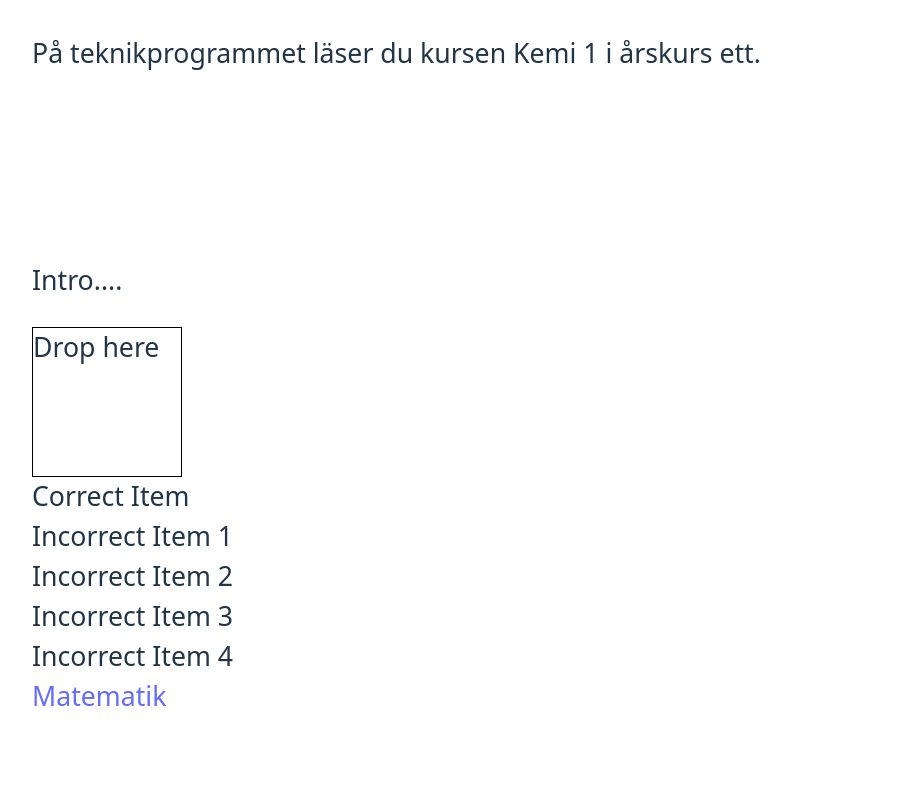
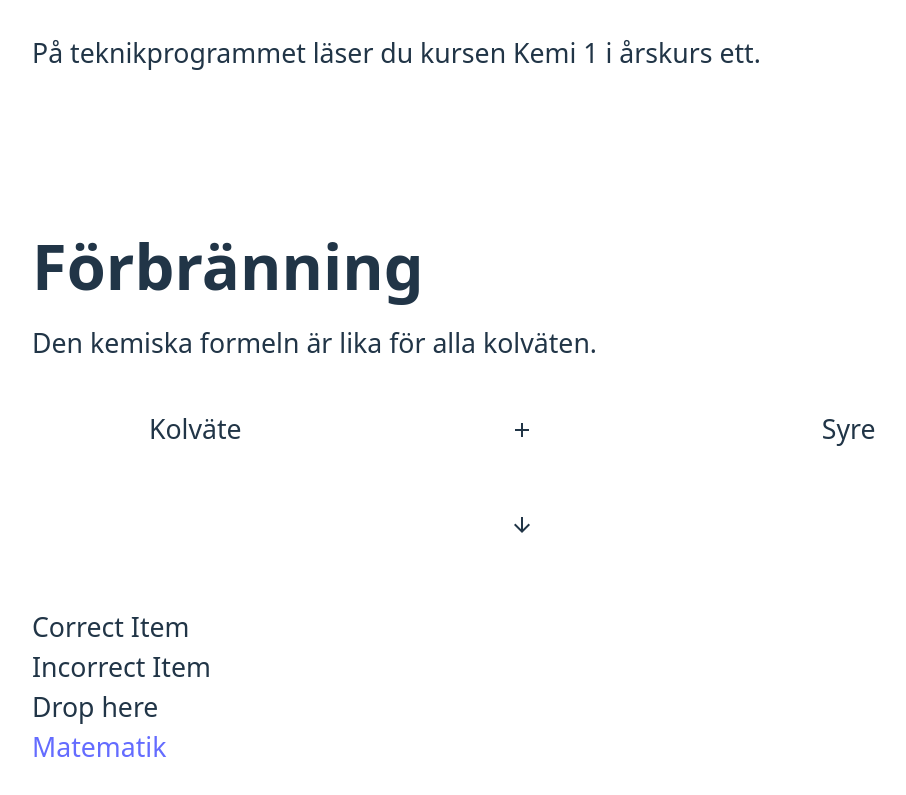
Before and after one commit to jensadev/skola, a React (Vite) app: page /kemi in a window 1280 px wide. Shown: the part 281-1076 px from the top of the page, without its empty margins (118-1024 px from the left). Built offline with nearby package versions, Linux system fonts and the light colour scheme.

Commit message:
🚧 drag no work

```diff
--- a/src/Kemi.tsx
+++ b/src/Kemi.tsx
@@ -2,66 +2,84 @@ import { Link } from "react-router-dom";
 import { useState } from "react";
 
 function Kemi() {
-  const [answer, setAnswer] = useState(null);
+  const [answer, setAnswer] = useState("");
+  const [dragId, setDragId] = useState(null);
 
-  const handleDragStart = (event, id) => {
-    event.dataTransfer.setData('id', id);
+  const handleTouchMove = (event) => {
+    event.preventDefault(); // Prevent scrolling when touching an element
   };
 
-  const handleDrop = (event) => {
-    const id = event.dataTransfer.getData('id');
-    if (id === 'correct-item') {
-      setAnswer('correct');
-    } else {
-      setAnswer('incorrect');
-    }
+  const handleDragStart = (id) => {
+    setDragId(id);
   };
 
-  const handleDragOver = (event) => {
-    event.preventDefault();
+  const handleDrop = (id) => {
+    if (id === 'correct-item') {
+      // Handle correct answer
+    } else {
+      // Handle incorrect answer
+    }
   };
 
   return (
     <main className="wrapper">
       <header className="hero region flow">
         <div className="intro">
-          Snyggt jobbat, nu är det dax för
+          Snyggt jobbat, nu är det dags för
         </div>
         <h1>Kemi</h1>
         <p>På teknikprogrammet läser du kursen Kemi 1 i årskurs ett.</p>
       </header>
       <section className="region flow">
-        <h2></h2>
-        <p>Intro....</p>
-        <div className="drag">
-          <div
-            id="dropzone"
-            onDrop={handleDrop}
-            onDragOver={handleDragOver}
-            style={{ height: '150px', width: '150px', border: '1px solid black' }}
-          >
-            Drop here
+        <h2>Förbränning</h2>
+        <p>Den kemiska formeln är lika för alla kolväten.</p>
+        <div className="kemi">
+          <div className="box">
+            Kolväte
           </div>
-
+          <div className="box">
+            <span className="material-symbols-outlined">
+              add
+            </span>
+          </div>
+          <div className="box">
+            Syre
+          </div>
+        </div>
+        <div className="center-bounce region">
+          <span className="material-symbols-outlined">
+            arrow_downward
+          </span>
+        </div>
+        <div>
       <div
         id="correct-item"
         draggable
-            onDragStart={(event) => handleDragStart(event, 'correct-item')}
+        onDragStart={() => handleDragStart('correct-item')}
+        onTouchStart={() => handleDragStart('correct-item')}
+        onTouchMove={handleTouchMove}
       >
         Correct Item
       </div>
 
-          {Array.from({ length: 4 }, (_, i) => i + 1).map((i) => (
       <div
-              id={`incorrect-item-${i}`}
+        id="incorrect-item-1"
         draggable
-              onDragStart={(event) => handleDragStart(event, `incorrect-item-${i}`)}
+        onDragStart={() => handleDragStart('incorrect-item-1')}
+        onTouchStart={() => handleDragStart('incorrect-item-1')}
+        onTouchMove={handleTouchMove}
       >
-              Incorrect Item {i}
+        Incorrect Item
       </div>
-          ))}
 
-          {answer && <p>The answer is {answer}</p>}
+      <div
+        id="dropzone"
+        onDragOver={(event) => event.preventDefault()} // Required to allow drop
+        onDrop={() => handleDrop(dragId)}
+        onTouchEnd={() => handleDrop(dragId)}
+      >
+        Drop here
+      </div>
     </div>
         <Link to="/matematik">Matematik</Link>
       </section>
--- a/src/Start.tsx
+++ b/src/Start.tsx
@@ -17,16 +17,16 @@ function Start() {
     }
   }, []);
 
-  useEffect(() => {
-    if (!consent && countdown > 0) {
-      const timer = setTimeout(() => {
-        setCountdown(countdown - 1);
-      }, 1000);
-      return () => clearTimeout(timer)
-    } else if (!consent && countdown === 0) {
-      navigate('/', { replace: true })
-    }
-  }, [consent, countdown, navigate])
+  // useEffect(() => {
+  //   if (!consent && countdown > 0) {
+  //     const timer = setTimeout(() => {
+  //       setCountdown(countdown - 1);
+  //     }, 1000);
+  //     return () => clearTimeout(timer)
+  //   } else if (!consent && countdown === 0) {
+  //     navigate('/', { replace: true })
+  //   }
+  // }, [consent, countdown, navigate])
 
   const handleButtonClick = () => {
     const newCount = count + 1;
@@ -49,7 +49,6 @@ function Start() {
     <main className="wrapper">
       <header className="hero region flow">
         <div className="intro">
-
         </div>
         <h1>Start</h1>
         <p>Nu kör vi!</p>
@@ -71,6 +70,10 @@ function Start() {
             className={colorText ? 'stealth red' : 'stealth'}
             onClick={handleButtonClick}>dold</button> länk till en URL som tar
           dig vidare till nästa sida, kan du hitta den?</p>
+      </section>
+      <div id="modal" className={countdown !== 5 ? 'modal' : 'hidden'}>
+        <h2 className="red">{countdown}</h2>
+      </div>
       {!consent &&
         <div className="cookies">
           <div className="region flow">
@@ -79,9 +82,6 @@ function Start() {
           <img src="./cookies.png" alt="Monster som mumsar kaka." />
         </div>
       }
-      </section>
-      <div id="modal" className={countdown !== 5 ? 'modal' : 'hidden'}>
-        <h2 className="red">{countdown}</h2></div>
     </main>
   );
 }
--- a/src/index.css
+++ b/src/index.css
@@ -165,9 +165,13 @@ p {
   border-radius: 8px;
 
   display: grid;
-  grid-template-columns: 65% 35%;
+  grid-template-areas: "stack";
 
   overflow: hidden;
+}
+
+.cookies > * {
+  grid-area: stack;
 }
 
 .cookies:hover {
@@ -175,10 +179,10 @@ p {
 }
 
 .cookies > img {
-  height: 40vh;
+  height: 50vh;
   width: auto;
   position: absolute;
-  right: -160px;
+  right: -15vmax;
   z-index: -1;
 }
 
@@ -239,3 +243,30 @@ p {
   display: grid;
   place-items: center;
 }
+
+.kemi {
+  display: grid;
+  grid-template-columns: repeat(auto-fill, minmax(300px, 1fr));
+}
+
+.kemi > * {
+  padding: var(--space-s);
+}
+
+.box {
+  display: grid;
+  place-items: center;
+}
+
+.drag {
+  display: grid;
+  grid-template-columns: repeat(3, 1fr);
+  grid-auto-rows: 100px;
+}
+
+#dropzone {
+  grid-column-start: 1;
+  grid-column-end: 4;
+  grid-row-start: 1;
+  grid-row-end: 3;
+}
```
Lines whose indentation alone changed are shown as unchanged.
